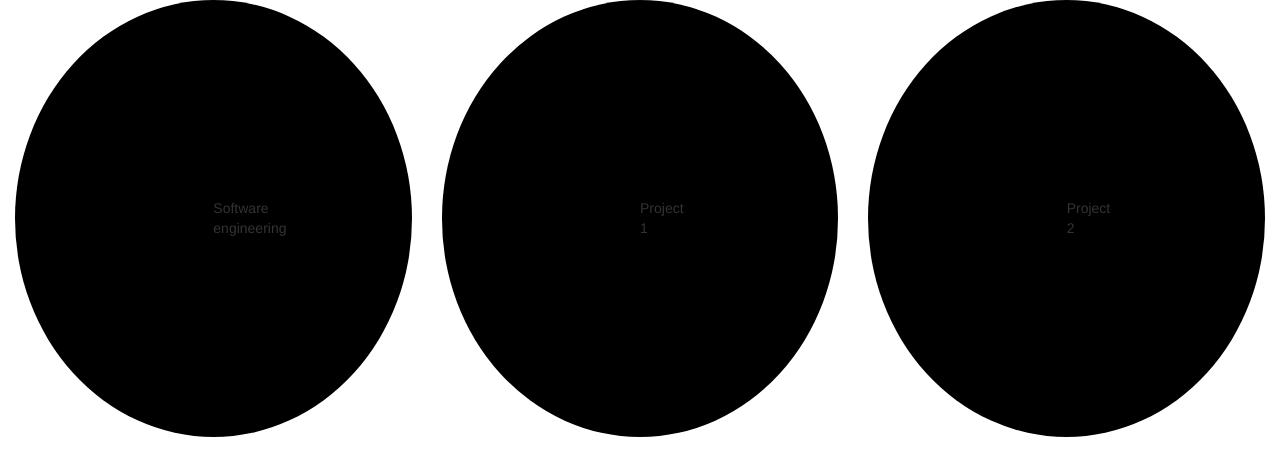
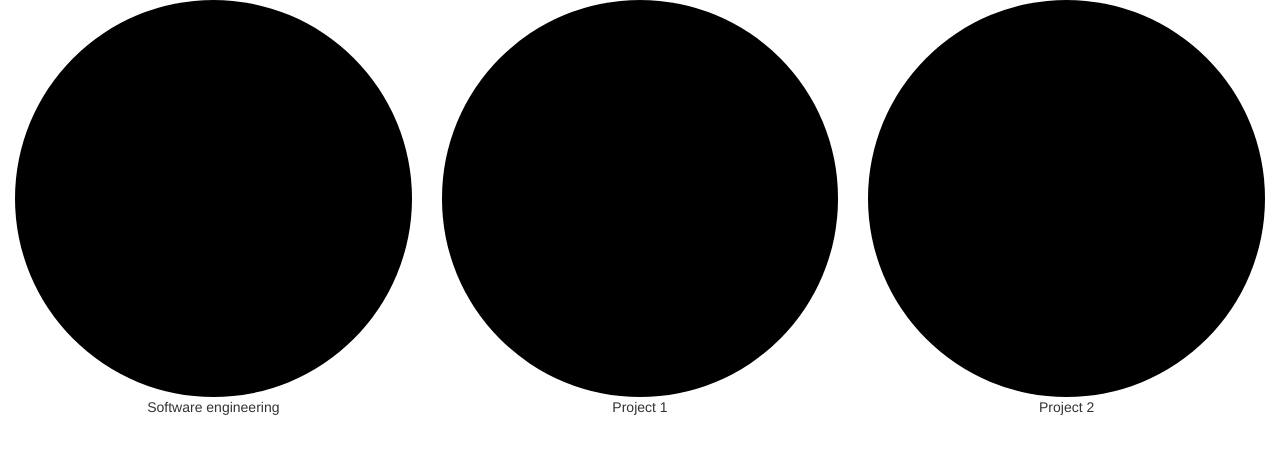
Before and after one commit to dfenders/portfolio, a Jekyll site: the page built from index.html, in a window 1280 px wide. Shown: the top 476 px of the page. Built offline with Jekyll 4.4.1, drawn with Linux system fonts in a browser that asks for light colours.

Commit message:
Update index.html

```diff
--- a/index.html
+++ b/index.html
@@ -9,9 +9,8 @@ tags:
 <div class="row alignMiddle">
 	{% for tag in page.tags %}
 	<div class="col-md-4">
-		<div class="circle">
-			{{ tag }}
-		</div>
+		<div class="circle"></div>
+		<div class="circleText">{{ tag }}</div>
 	</div>
 	{% endfor %}
 </div>
```
